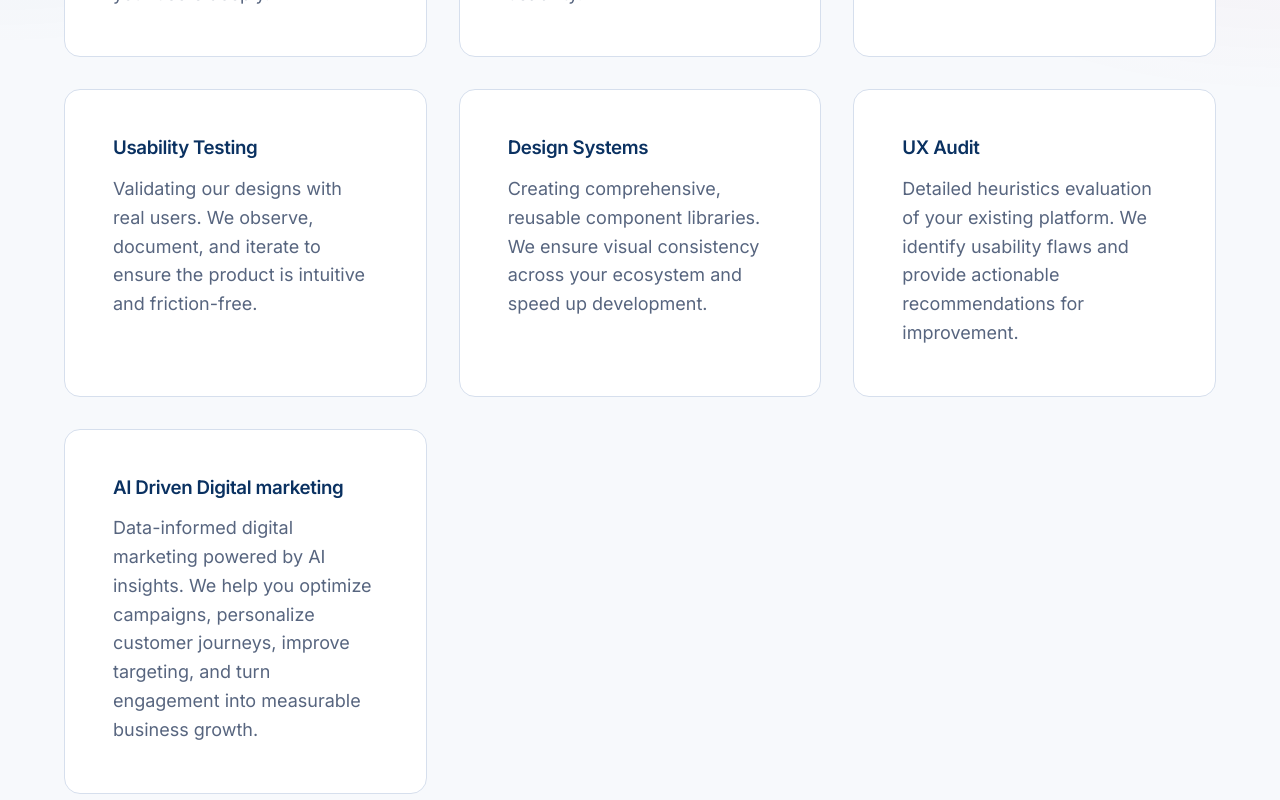
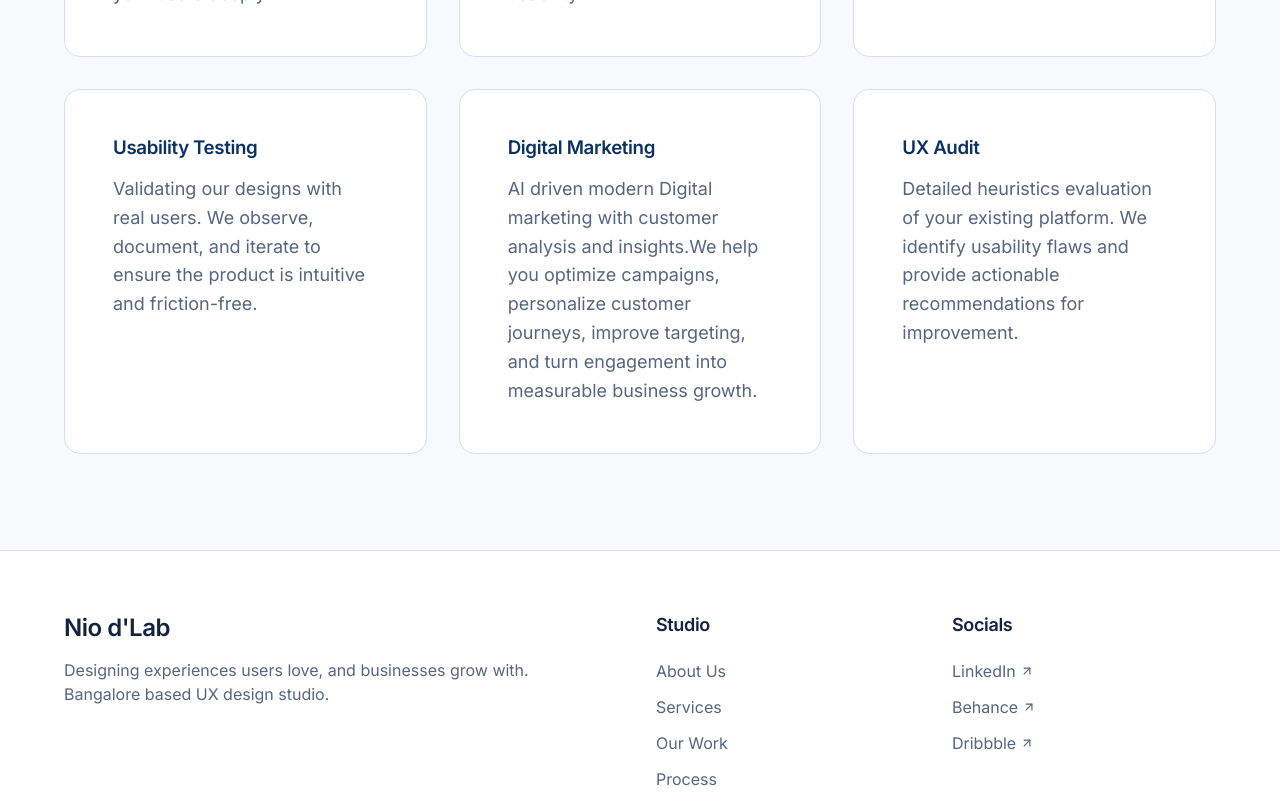
Before and after one commit to niodlab/niolab, a React (Vite) app: page /#/services in a window 1280 px wide. Shown: the part 640-1440 px from the top of the page. Built offline with nearby package versions, Linux system fonts and the light colour scheme.

Commit message:
feat(services): consolidate Digital Marketing service entry

```diff
--- a/src/pages/Services.jsx
+++ b/src/pages/Services.jsx
@@ -7,9 +7,8 @@ const Services = () => {
     { title: 'UI Design', desc: 'Pixel-perfect, accessible, and responsive visual design. We craft interfaces that reflect your brand identity while maintaining exceptional usability.' },
     { title: 'Product Strategy', desc: 'Aligning user needs with your business outcomes. We help you prioritize features, define MVPs, and plan for scalable growth.' },
     { title: 'Usability Testing', desc: 'Validating our designs with real users. We observe, document, and iterate to ensure the product is intuitive and friction-free.' },
-    { title: 'Design Systems', desc: 'Creating comprehensive, reusable component libraries. We ensure visual consistency across your ecosystem and speed up development.' },
+    { title: 'Digital Marketing', desc: 'AI driven modern Digital marketing with customer analysis and insights.We help you optimize campaigns, personalize customer journeys, improve targeting, and turn engagement into measurable business growth.' },
     { title: 'UX Audit', desc: 'Detailed heuristics evaluation of your existing platform. We identify usability flaws and provide actionable recommendations for improvement.' },
-    { title: 'AI Driven Digital marketing', desc: 'Data-informed digital marketing powered by AI insights. We help you optimize campaigns, personalize customer journeys, improve targeting, and turn engagement into measurable business growth.' }
   ];
 
   return (
```
